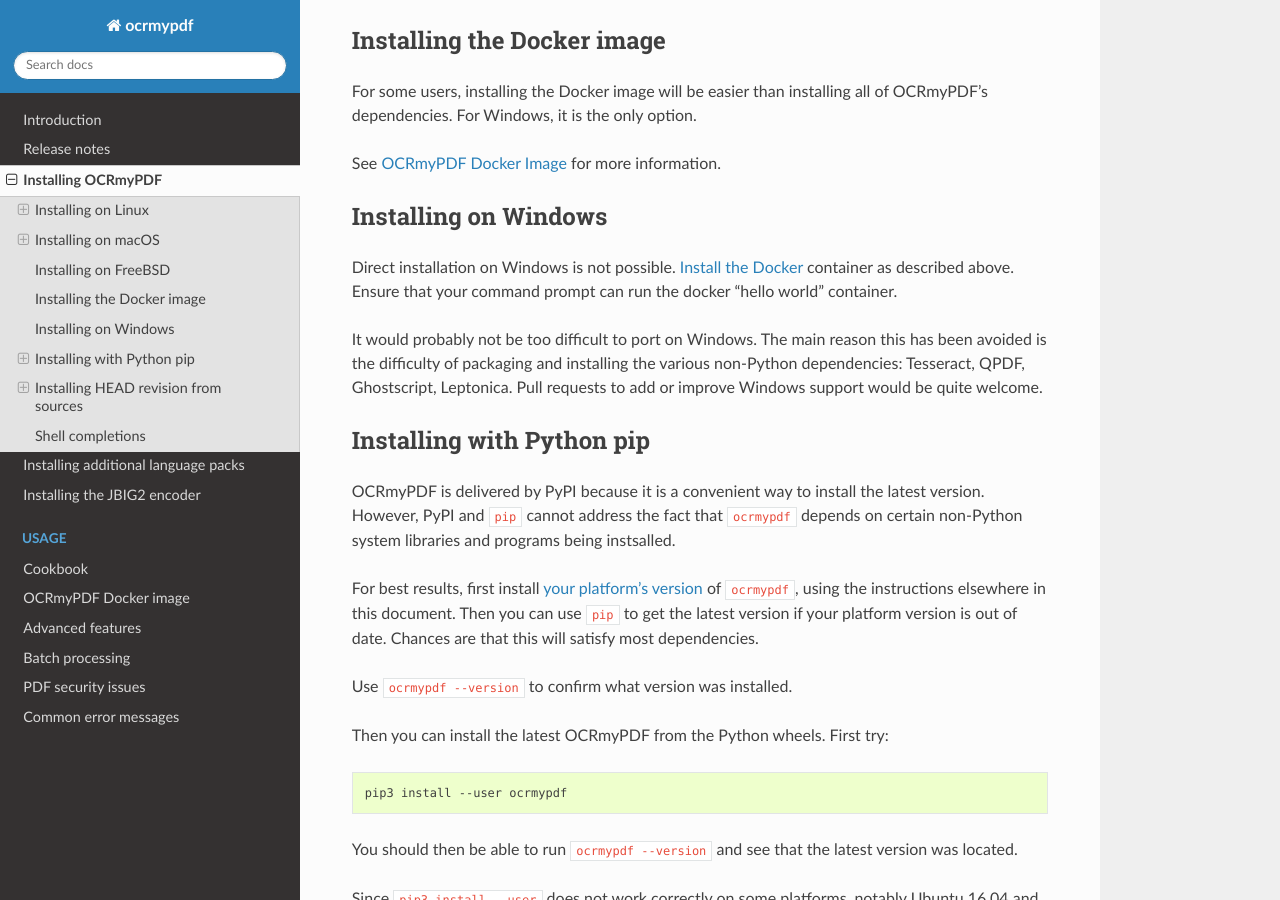
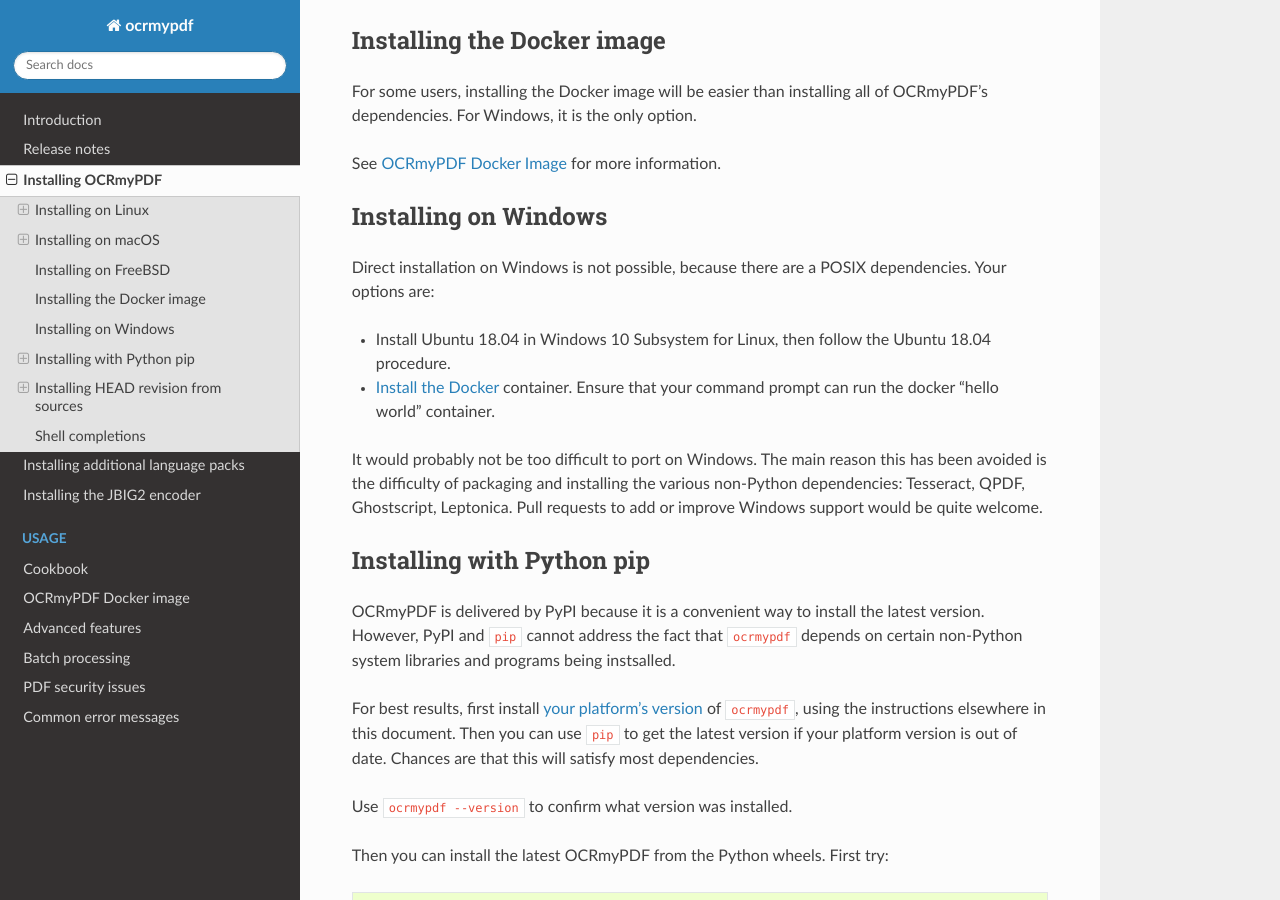
Before and after one commit to Felix-Brandstetter/Projektpraktikum-Realisierung-innovativer-Dienste, a Sphinx documentation site: the page built from docs/installation.rst, in a window 1280 px wide and 900 px high, scrolled down 7501 px. Built offline with Sphinx 7.4.7 and the Read the Docs theme 2.0.0, drawn with Linux system fonts in a browser that asks for light colours.

Commit message:
docs: mention WSL works
[ci skip]

```diff
--- a/docs/installation.rst
+++ b/docs/installation.rst
@@ -384,9 +384,19 @@
 Installing on Windows
 ---------------------
 
-Direct installation on Windows is not possible.  `Install the Docker <docker-install>`_ container as described above.  Ensure that your command prompt can run the docker "hello world" container.
+Direct installation on Windows is not possible, because there are a
+POSIX dependencies. Your options are:
 
-It would probably not be too difficult to port on Windows.  The main reason this has been avoided is the difficulty of packaging and installing the various non-Python dependencies: Tesseract, QPDF, Ghostscript, Leptonica.  Pull requests to add or improve Windows support would be quite welcome.
+* Install Ubuntu 18.04 in Windows 10 Subsystem for Linux, then follow
+  the Ubuntu 18.04 procedure.
+* `Install the Docker <docker-install>`__ container. Ensure that
+  your command prompt can run the docker "hello world" container.
+
+It would probably not be too difficult to port on Windows. The main
+reason this has been avoided is the difficulty of packaging and
+installing the various non-Python dependencies: Tesseract, QPDF,
+Ghostscript, Leptonica. Pull requests to add or improve Windows support
+would be quite welcome.
 
 Installing with Python pip
 --------------------------
```
